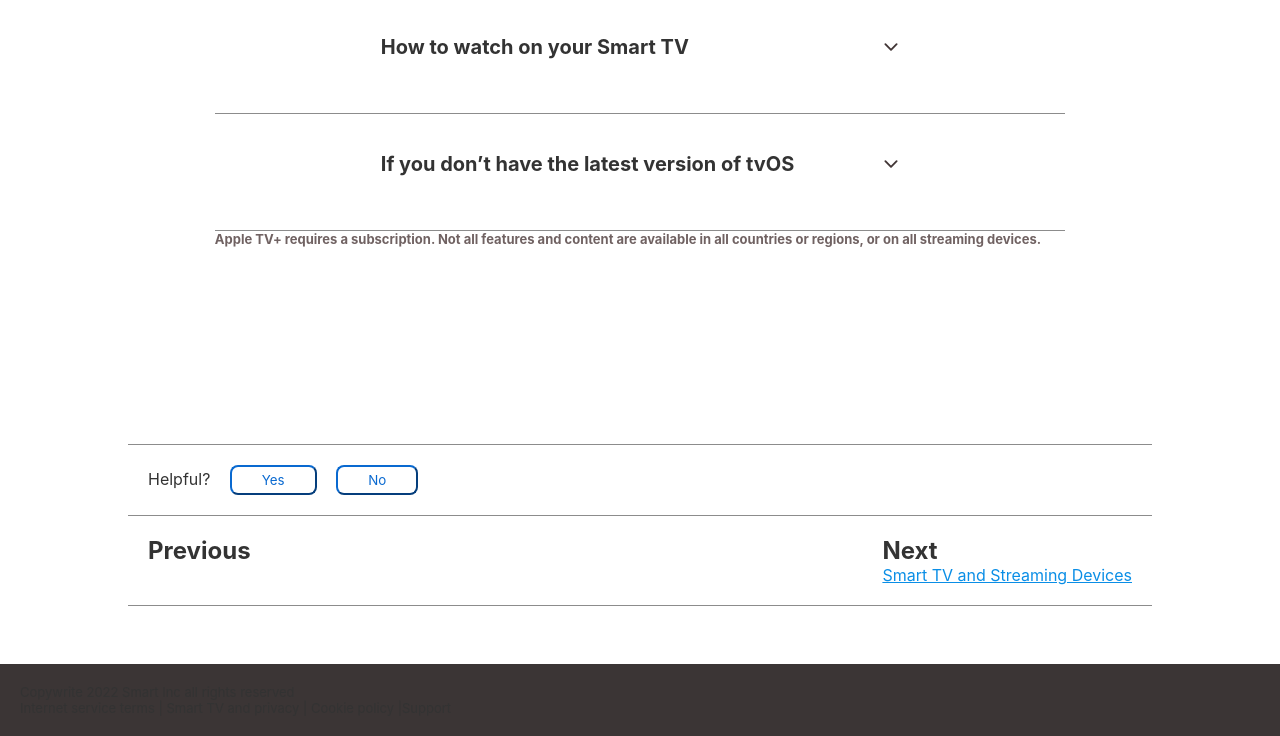
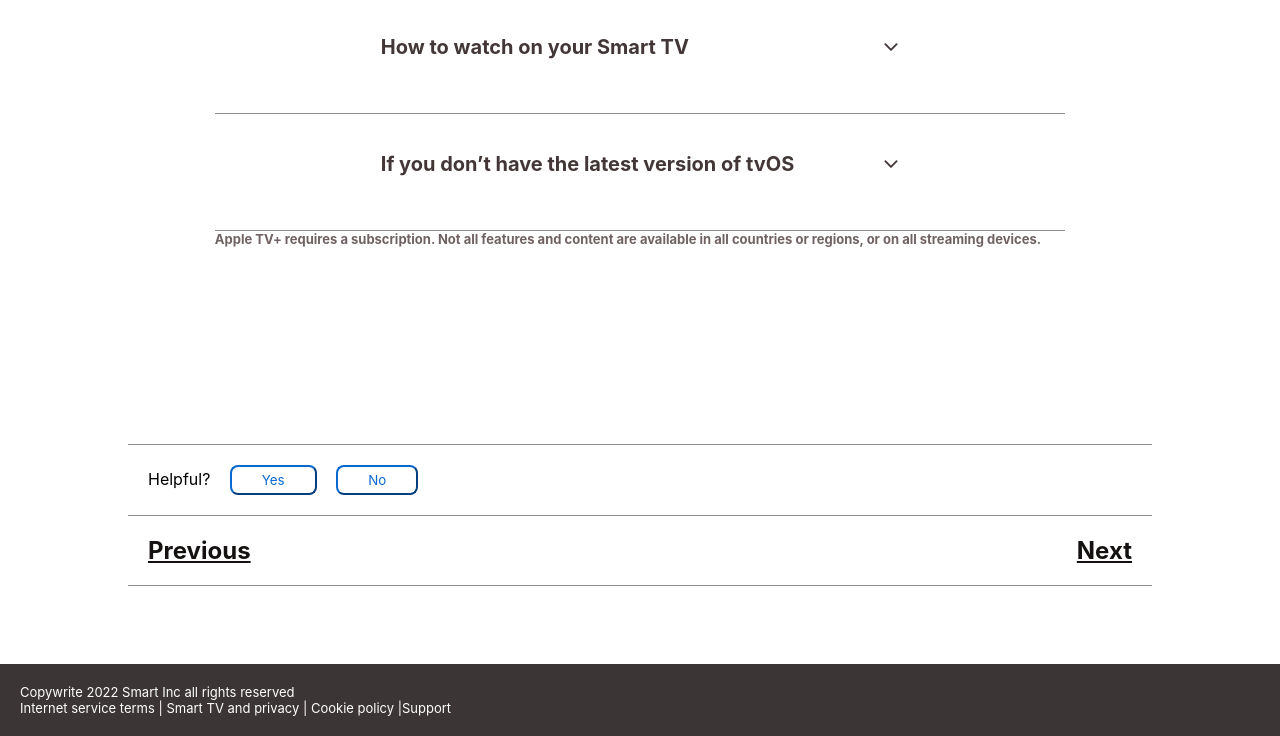
Before and after one commit to ankitsingh711/celestial-discussion-2014, a plain HTML site: page innerPageTV.html in a window 1280 px wide. Shown: the part 686-1422 px from the top of the page. Drawn offline with nearby package versions, Linux system fonts and the light colour scheme.

Commit message:
added the href's

```diff
--- a/innerPage.css
+++ b/innerPage.css
@@ -1,6 +1,6 @@
 * {
     font-family: SF Pro Display,SF Pro Icons,Helvetica Neue,Helvetica,Arial,sans-serif;
-    color: #333;
+
 }:root {
     --base-color: #000;
     --border-color: #e6e6e6;
--- a/innerPageTV.html
+++ b/innerPageTV.html
@@ -5,7 +5,7 @@
     <meta charset="UTF-8">
     <meta http-equiv="X-UA-Compatible" content="IE=edge">
     <meta name="viewport" content="width=device-width, initial-scale=1.0">
-    <title>Document</title>
+    <title>Smart TV</title>
     <link rel="stylesheet" href="innerPage.css">
 </head>
 
@@ -115,12 +115,12 @@
         <div >
             <div id="end">
                 <div>
-                    <h2>Previous</h2>
+                    <h2 ><a style="color: rgb(21, 17, 17); outline: none;" href="airplayOriginal.html">Previous</a></h2>
                     </div>
             <div>
-                <h2>Next</h2>
+                <h2 ><a style="color: rgb(21, 17, 17); outline: none;" href="innerPageiphone.html">Next</a></h2>
 
-                <a href="">Smart TV and Streaming Devices</a>
+
             </div>
 
         </div>
@@ -133,14 +133,15 @@
 
     </div>
     <div id="copywrite">
-        <p>
+        <p style="color: white;">
             Copywrite 2022 Smart Inc all rights reserved
 
         </p>
-        <p>
+        <p style="color: white;"">
             Internet service terms | Smart TV and privacy | Cookie policy |Support
         </p>
 
+    </div>
     </div>
 
     <script type="module" src="https://unpkg.com/ionicons@5.5.2/dist/ionicons/ionicons.esm.js"></script>
```
Also changed, not shown: airplayOriginal.html (+3 -3 lines), footer.html (+5 -4 lines), innerPageiphone.html (+5 -6 lines).
